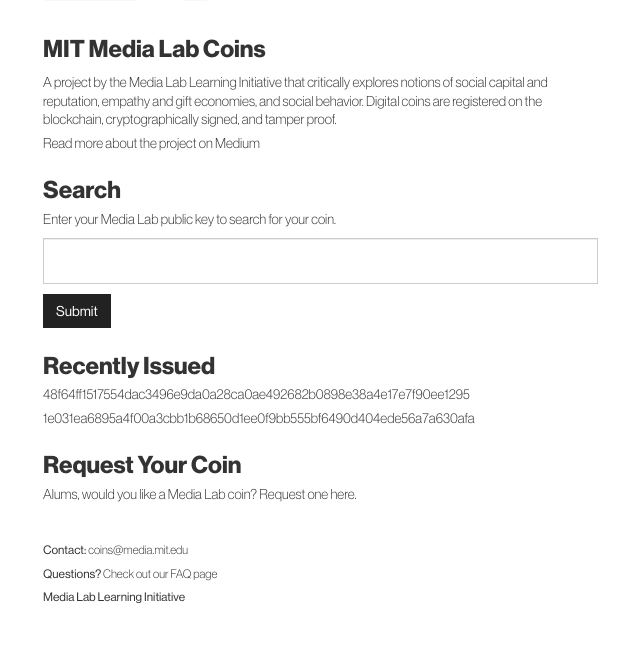
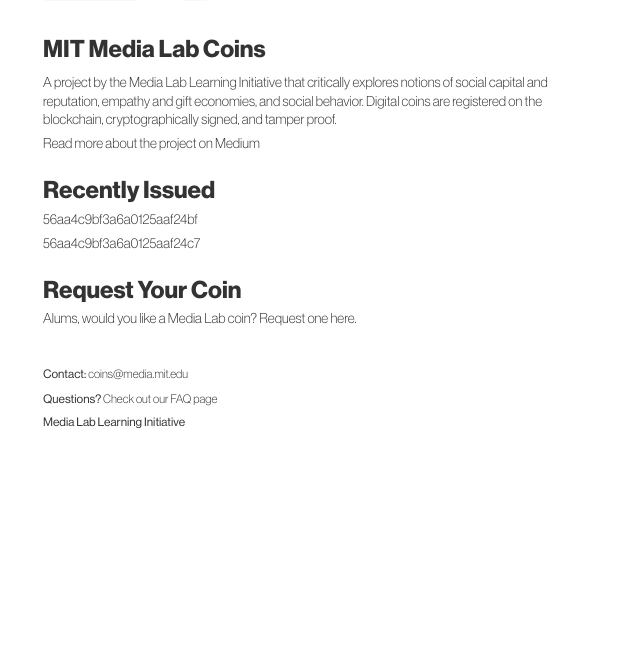
Before and after one commit to blockchain-certificates/cert-viewer, a Flask app: page / in a window 1280 px wide. Shown: the part 199-849 px from the top of the page, without its empty margins (27-667 px from the left). After the commit the page ends 627 px from the top, so only its background shows below. Run offline with Flask 2, Linux system fonts and the light colour scheme; parts of the project's set-up code (start-up, migrations or seed data) failed here and were passed over; some libraries are stand-ins or nearby versions.

Commit message:
url changes

```diff
--- a/app.py
+++ b/app.py
@@ -20,8 +20,8 @@
 # Home page
 @app.route('/', methods=['GET', 'POST'])
 def home_page():
-	recent_txids = ['48f64ff1517554dac3496e9da0a28ca0ae492682b0898e38a4e17e7f90ee1295',
-					'1e031ea6895a4f00a3cbb1b68650d1ee0f9bb555bf6490d404ede56a7a630afa']
+	recent_txids = ['56aa4c9bf3a6a0125aaf24bf',
+					'56aa4c9bf3a6a0125aaf24c7']
 	if request.method == 'POST':
 		identifier = request.form.get('identifier', None)
 		return redirect(url_for('get_award', identifier=identifier))
@@ -63,19 +63,14 @@
 # Render user's certificates or individual certificate based on search query
 @app.route('/<identifier>')
 def get_award(identifier=None):
-	user, certificates = helpers.findUser_by_pubkey(identifier)
-	if user and certificates:
-		awards, _ = helpers.get_info_for_certificates(certificates)
-		if len(awards) > 0:
-			return render_template('user.html', user=user, awards=awards)
-	_, certificate = helpers.findUser_by_txid_or_uid(identifier)
+	certificate = helpers.findUser_by_txid_or_uid(uid=identifier)
 	if certificate:
 		award, verification_info = helpers.get_id_info(certificate)
 		if len(award) > 0 and len(verification_info) > 0:
 			if request.args.get("format", None)=="json":
 				return helpers.find_file_in_gridfs(str(certificate["_id"]))
 			return render_template('award.html', award=award, verification_info=urllib.urlencode(verification_info))
-	return "Sorry, this award does not exist."
+	return "Sorry, this page does not exist."
 
 # Create Bitcoin identity for a user so they can request a certificate
 @app.route('/bitcoinkeys', methods=['GET'])
--- a/templates/index.html
+++ b/templates/index.html
@@ -23,14 +23,6 @@
         Read more about the project on Medium
       </a>
     </p>
-    <h3 class="heading font-bold">Search</h3>
-    <p class="description font-light">Enter your Media Lab public key to search for your coin.</p>
-    <form action='/' method='post'>
-      <div class="input-group input-group-lg" id="search-box">
-        <input class="form-control" id="identifier" name="identifier" placeholder="" type="text" value="">
-      </div>
-      <button type="submit" class="btn btn-default btn-margin">Submit</button>
-    </form>
     <h3 class="heading font-bold">Recently Issued</h3>
     {% for txid in recent_txids %}
     <p class="description font-light long-word">
--- a/templates/user.html
+++ b/templates/user.html
@@ -1,3 +1,4 @@
+<!-- TEMPLATE NOT IN USE -->
 {% extends "layout.html" %}
 
 {% block title %}ML Coins{% endblock %}
--- a/verify.py
+++ b/verify.py
@@ -27,7 +27,7 @@
 def get_hash_from_bc_op(tx_json):
         tx_outs = tx_json["out"]
         for o in tx_outs:
-            if o.get("addr") == None:
+            if int(o.get("value")) == 0:
                 op_tx = o
         hashed_json = op_tx["script"].decode("hex")
         return hashed_json
```
Also changed, not shown: helpers.py (+6 -8 lines).
